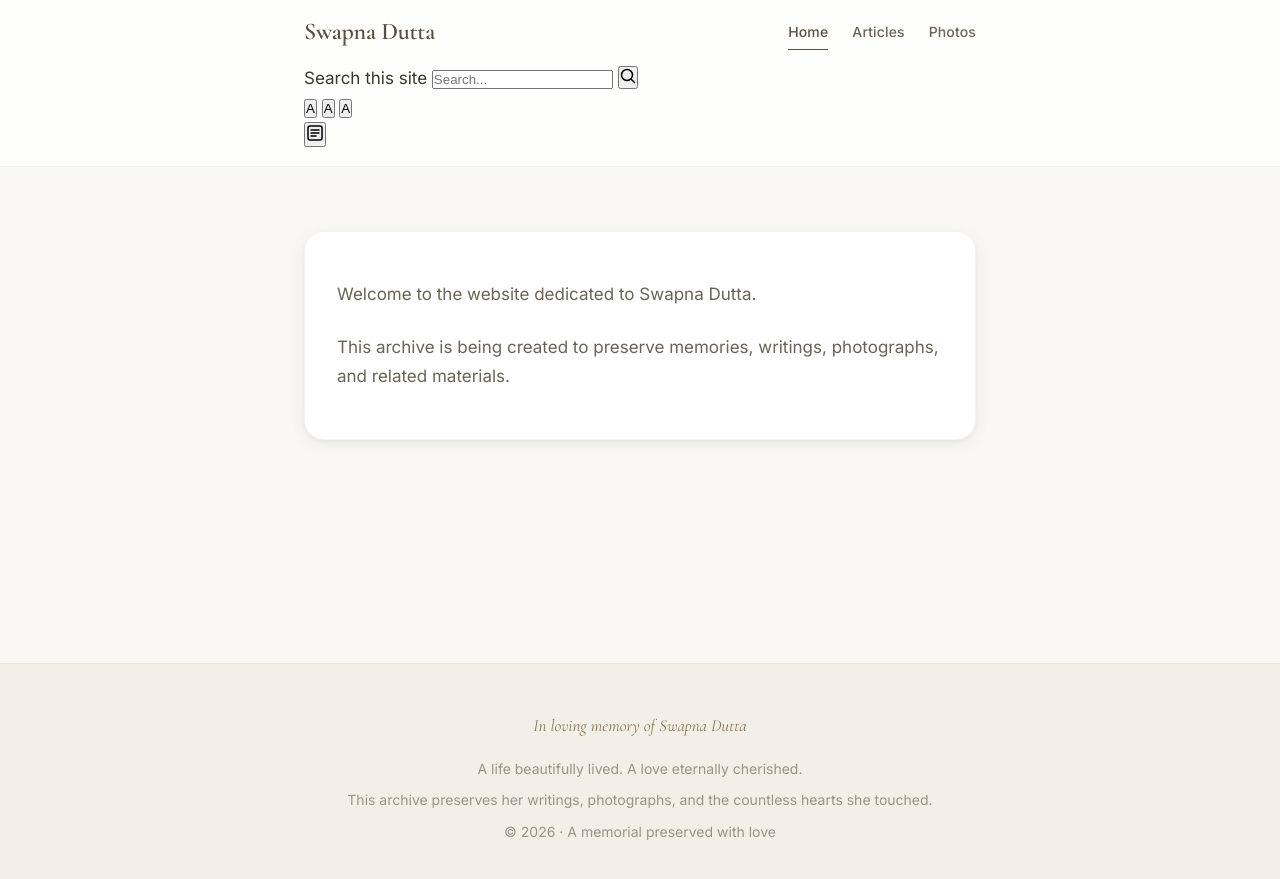
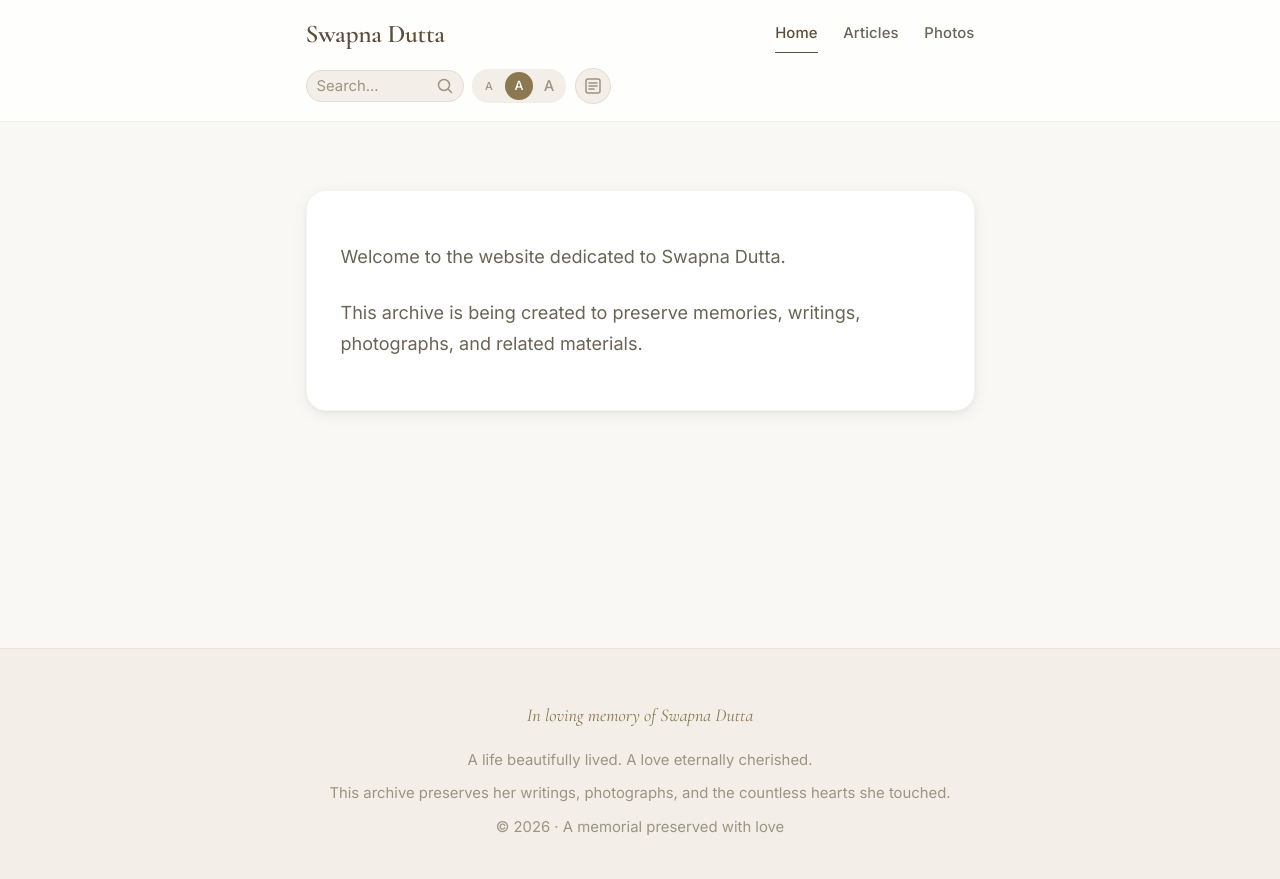
Before and after one commit to titodutta/swapnadutta, a Jekyll site: the page built from index.md, in a window 1280 px wide. Shown: the top 879 px of the page. Built offline with Jekyll 4.4.1, drawn with Linux system fonts in a browser that asks for light colours.

Commit message:
Update global.css

```diff
--- a/assets/css/global.css
+++ b/assets/css/global.css
@@ -576,6 +576,221 @@ main:focus {
 }
 
 /* ============================================================
+   Header Utilities — Search, Font Size, Reading Mode, Translate
+   ============================================================ */
+
+/* Screen Reader Only */
+.sr-only {
+  position: absolute;
+  width: 1px;
+  height: 1px;
+  padding: 0;
+  margin: -1px;
+  overflow: hidden;
+  clip: rect(0, 0, 0, 0);
+  white-space: nowrap;
+  border: 0;
+}
+
+/* Header Utilities Container */
+.header-utilities {
+  display: flex;
+  align-items: center;
+  gap: var(--space-sm);
+  flex-wrap: wrap;
+}
+
+/* Search Box */
+.header-search {
+  display: flex;
+  align-items: center;
+  background: var(--color-bg-secondary);
+  border: 1px solid var(--color-border);
+  border-radius: 20px;
+  overflow: hidden;
+  transition: border-color var(--transition-fast), background var(--transition-fast);
+}
+
+.header-search:focus-within {
+  border-color: var(--color-accent);
+  background: var(--color-bg-card);
+}
+
+.header-search input {
+  border: none;
+  background: transparent;
+  padding: 6px 10px;
+  font-size: var(--text-sm);
+  font-family: var(--font-body);
+  color: var(--color-text);
+  width: 120px;
+  outline: none;
+}
+
+.header-search input::placeholder {
+  color: var(--color-text-muted);
+}
+
+.header-search button {
+  background: none;
+  border: none;
+  padding: 6px 10px;
+  cursor: pointer;
+  color: var(--color-text-muted);
+  display: flex;
+  align-items: center;
+  transition: color var(--transition-fast);
+}
+
+.header-search button:hover {
+  color: var(--color-accent);
+}
+
+/* Font Size Controls */
+.font-size-controls {
+  display: flex;
+  align-items: center;
+  gap: 2px;
+  background: var(--color-bg-secondary);
+  border-radius: 16px;
+  padding: 3px;
+}
+
+.font-size-btn {
+  width: 28px;
+  height: 28px;
+  border-radius: 14px;
+  border: none;
+  background: transparent;
+  cursor: pointer;
+  font-family: var(--font-body);
+  font-weight: var(--font-weight-medium);
+  color: var(--color-text-muted);
+  display: flex;
+  align-items: center;
+  justify-content: center;
+  transition: all var(--transition-fast);
+  font-size: var(--text-xs);
+}
+
+.font-size-btn:first-child { font-size: 0.65rem; }
+.font-size-btn:last-child { font-size: var(--text-sm); }
+
+.font-size-btn:hover {
+  color: var(--color-accent);
+}
+
+.font-size-btn.active {
+  background: var(--color-accent);
+  color: #ffffff;
+}
+
+.font-size-btn:focus-visible {
+  outline: none;
+  box-shadow: var(--focus-ring);
+}
+
+/* Font Size Data Attributes */
+[data-font-size="small"] { font-size: 0.9rem; }
+[data-font-size="medium"] { font-size: 1.0625rem; }
+[data-font-size="large"] { font-size: 1.25rem; }
+
+[data-font-size="small"] h1 { font-size: 2rem; }
+[data-font-size="large"] h1 { font-size: 3.5rem; }
+
+[data-font-size="small"] h2 { font-size: 1.5rem; }
+[data-font-size="large"] h2 { font-size: 2.25rem; }
+
+/* Reading Mode Toggle */
+.reading-mode-toggle {
+  width: 36px;
+  height: 36px;
+  border-radius: 50%;
+  border: 1px solid var(--color-border);
+  background: var(--color-bg-secondary);
+  cursor: pointer;
+  display: flex;
+  align-items: center;
+  justify-content: center;
+  color: var(--color-text-muted);
+  transition: all var(--transition-fast);
+}
+
+.reading-mode-toggle:hover {
+  background: var(--color-bg-card);
+  color: var(--color-accent);
+}
+
+.reading-mode-toggle.active {
+  background: var(--color-accent);
+  color: #ffffff;
+  border-color: var(--color-accent);
+}
+
+.reading-mode-toggle:focus-visible {
+  outline: none;
+  box-shadow: var(--focus-ring);
+}
+
+/* Google Translate */
+.google-translate {
+  font-size: var(--text-xs);
+}
+
+.google-translate select {
+  font-size: var(--text-xs);
+  padding: 4px 8px;
+  border-radius: 12px;
+  border: 1px solid var(--color-border);
+  background: var(--color-bg-secondary);
+  color: var(--color-text);
+  cursor: pointer;
+}
+
+/* Hide Google Translate branding */
+.goog-te-gadget {
+  font-size: 0 !important;
+  color: transparent !important;
+}
+
+.goog-te-gadget span {
+  display: none;
+}
+
+/* Responsive adjustments for utilities */
+@media (max-width: 768px) {
+  .header-utilities {
+    width: 100%;
+    justify-content: flex-start;
+    padding-top: var(--space-sm);
+    border-top: 1px solid var(--color-border-light);
+    margin-top: var(--space-sm);
+  }
+
+  .header-search input {
+    width: 100px;
+  }
+}
+
+@media (max-width: 479px) {
+  .header-utilities {
+    gap: var(--space-xs);
+  }
+
+  .header-search input {
+    width: 80px;
+  }
+
+  .font-size-controls {
+    padding: 2px;
+  }
+
+  .font-size-btn {
+    width: 26px;
+    height: 26px;
+  }
+}
+/* ============================================================
    Responsive Design — Mobile First
    ============================================================ */
 
```
